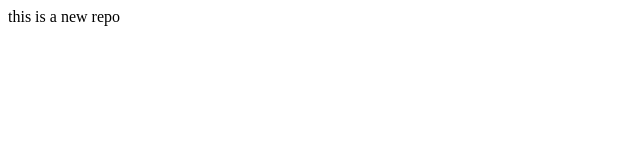
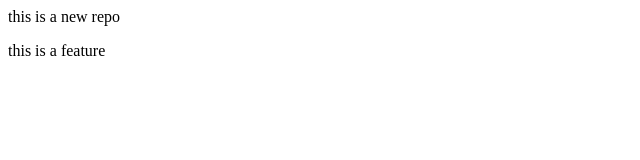
Before and after one commit to harshitMaurya18-cloud/localRepo, a plain HTML site: page index.html in a window 1280 px wide. Shown: the full height of the page, 0-640 px from the left. Drawn offline with Linux system fonts and the light colour scheme.

Commit message:
add new feature

```diff
--- a/index.html
+++ b/index.html
@@ -1 +1,4 @@
 <p>this is a new repo</p>
+<p>
+    this is a feature
+</p>
```
